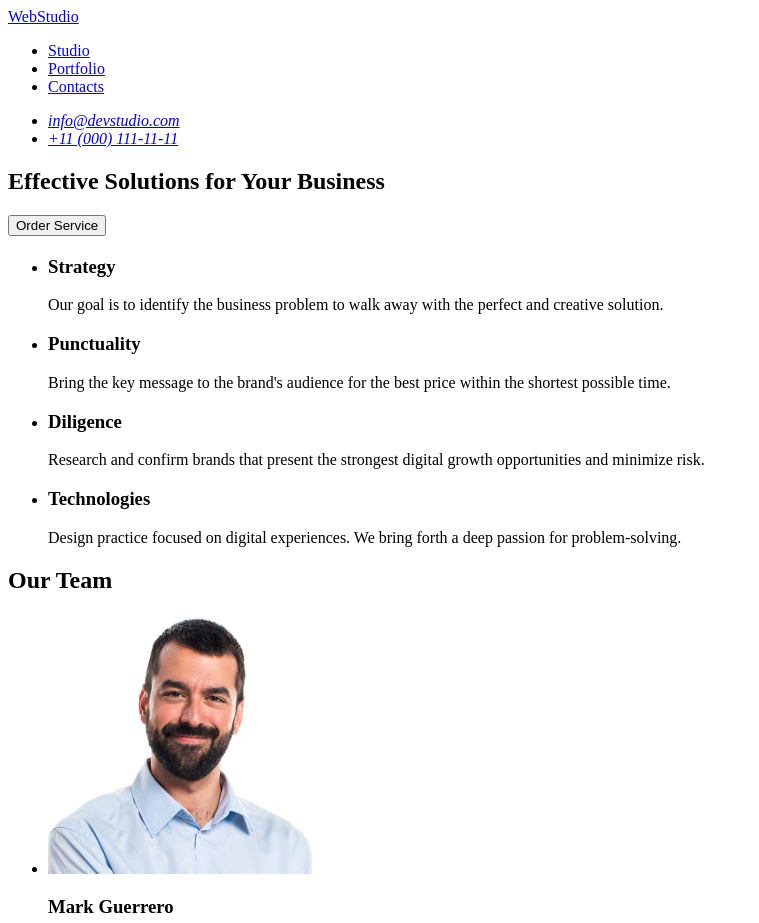
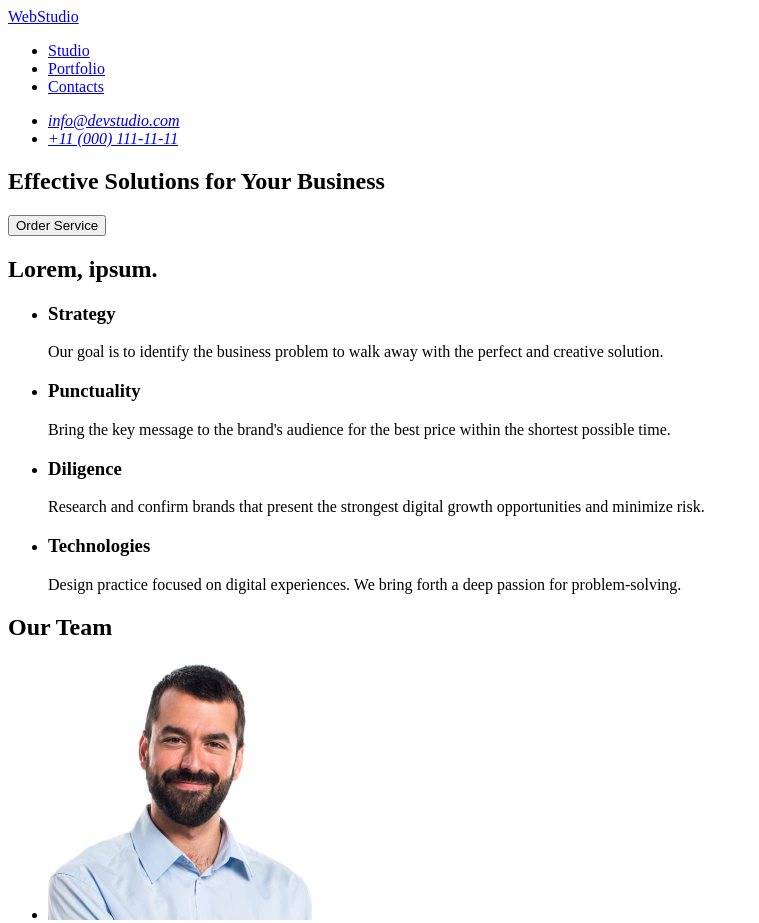
Before and after one commit to Tonkykh/goit-markup-hw-01, a plain HTML site: page index.html in a window 1280 px wide. Shown: the top 923 px of the page, without its empty margins (0-759 px from the left). Drawn offline with Linux system fonts and the light colour scheme.

Commit message:
fix index file

```diff
--- a/index.html
+++ b/index.html
@@ -28,7 +28,7 @@
         <button type="button">Order Service</button>
       </section>
       <section>
-        <h2></h2>
+        <h2>Lorem, ipsum.</h2>
         <ul>
           <li>
             <h3>Strategy</h3>
```
